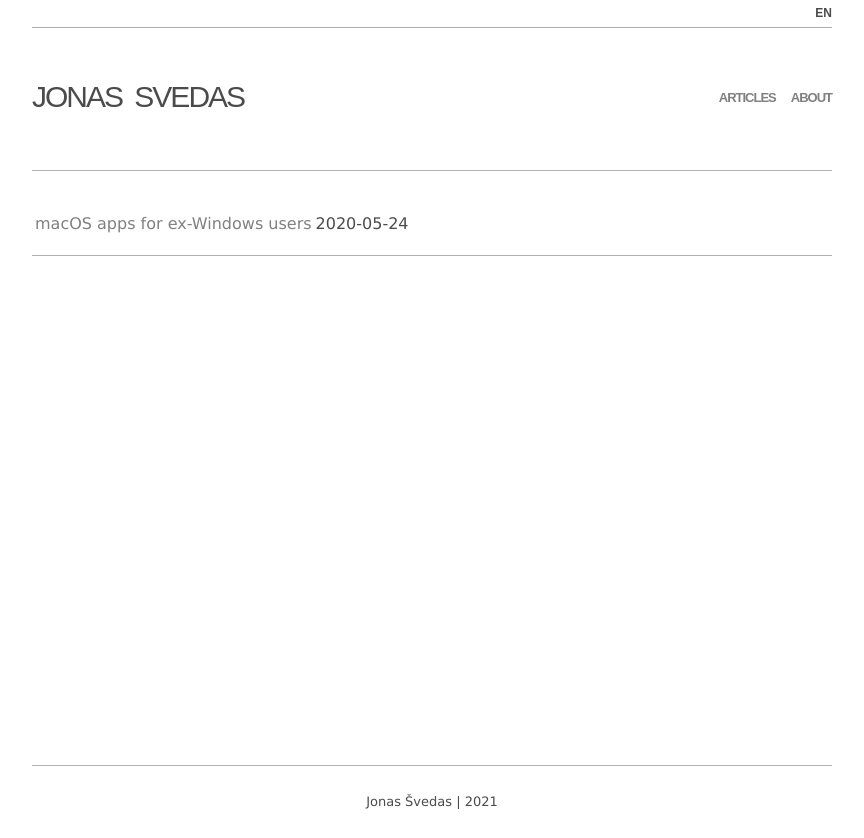
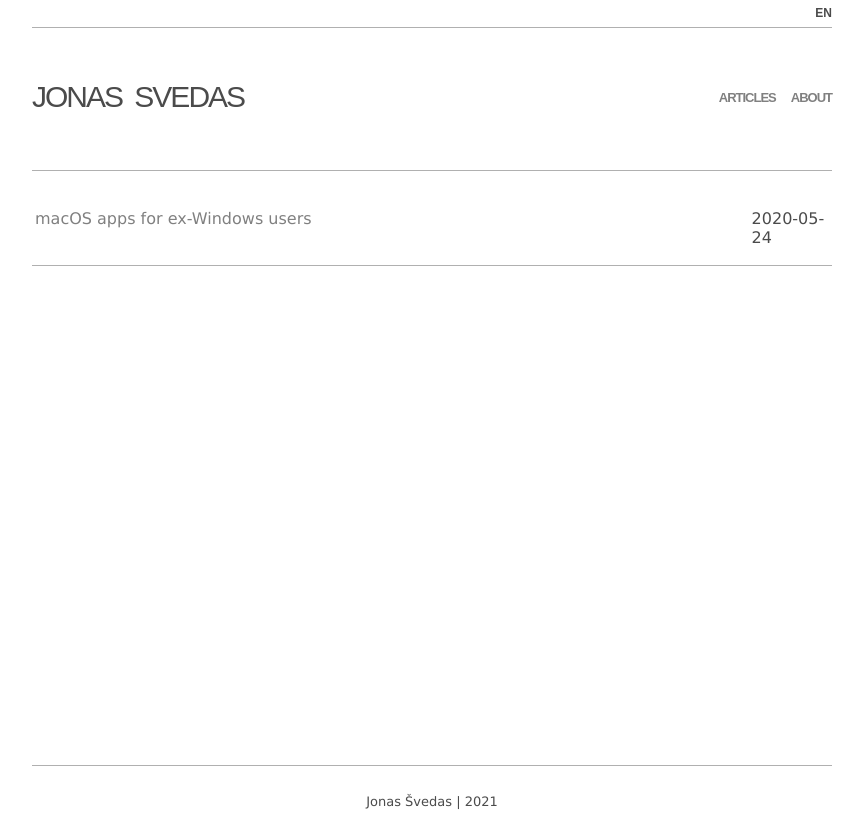
Before and after one commit to jonassvedas/jonassvedas.github.io, a plain HTML site: page index.html in a window 1280 px wide. Shown: the whole page, without its empty margins (208-1072 px from the left). Drawn offline with Linux system fonts and the light colour scheme.

Commit message:
Index.html fix

```diff
--- a/index.html
+++ b/index.html
@@ -71,7 +71,7 @@
           <td> 2021-xx-xx </td>
         </tr> !-->
         <tr>
-          <td height = 30px >
+          <td height = 30px valign=top width="90%">
             <a href="/articles/mac-os-apps-for-ex-windows-users/mac-os-apps-for-ex-windows-users.html">
               macOS apps for ex-Windows users</a>
           </td>
```
